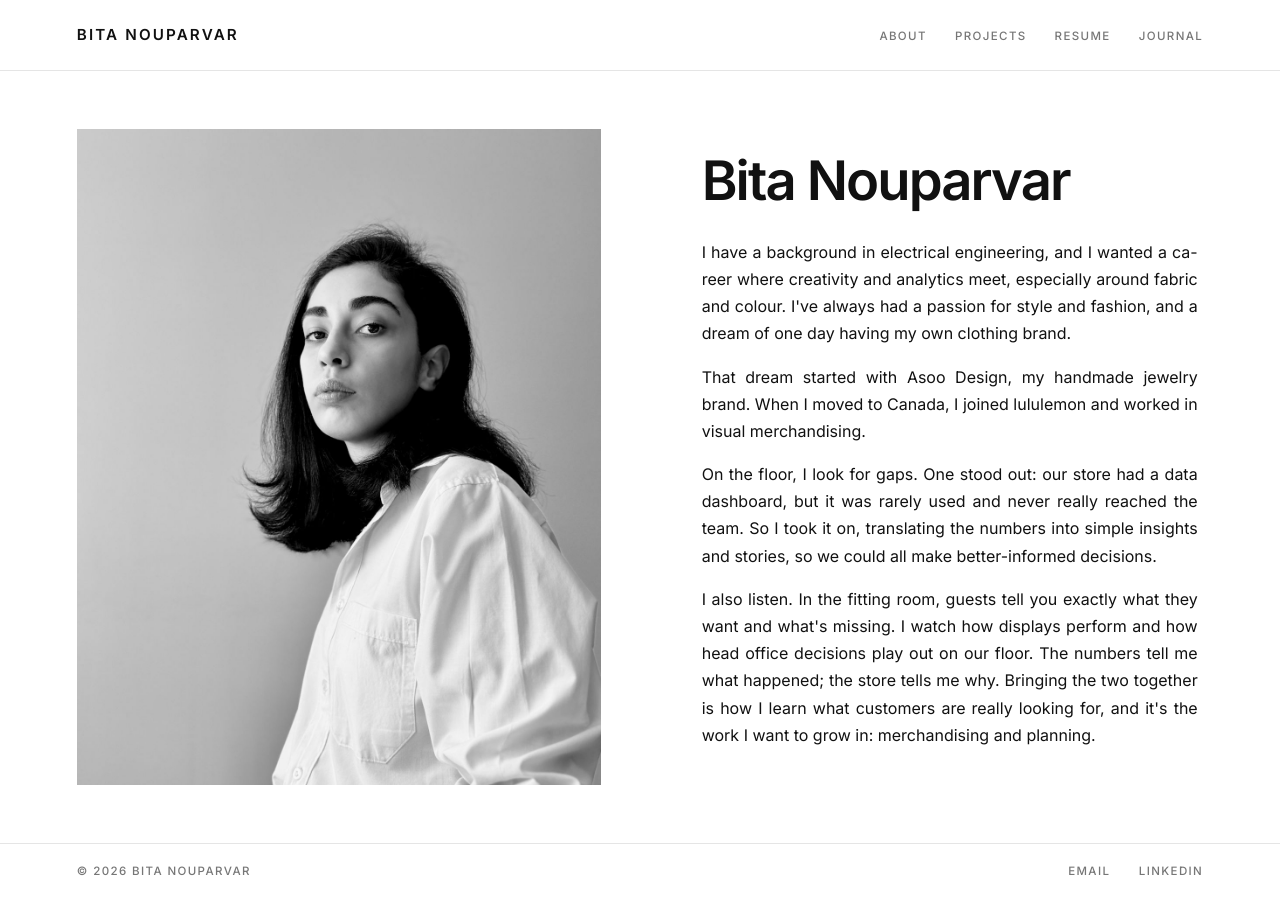
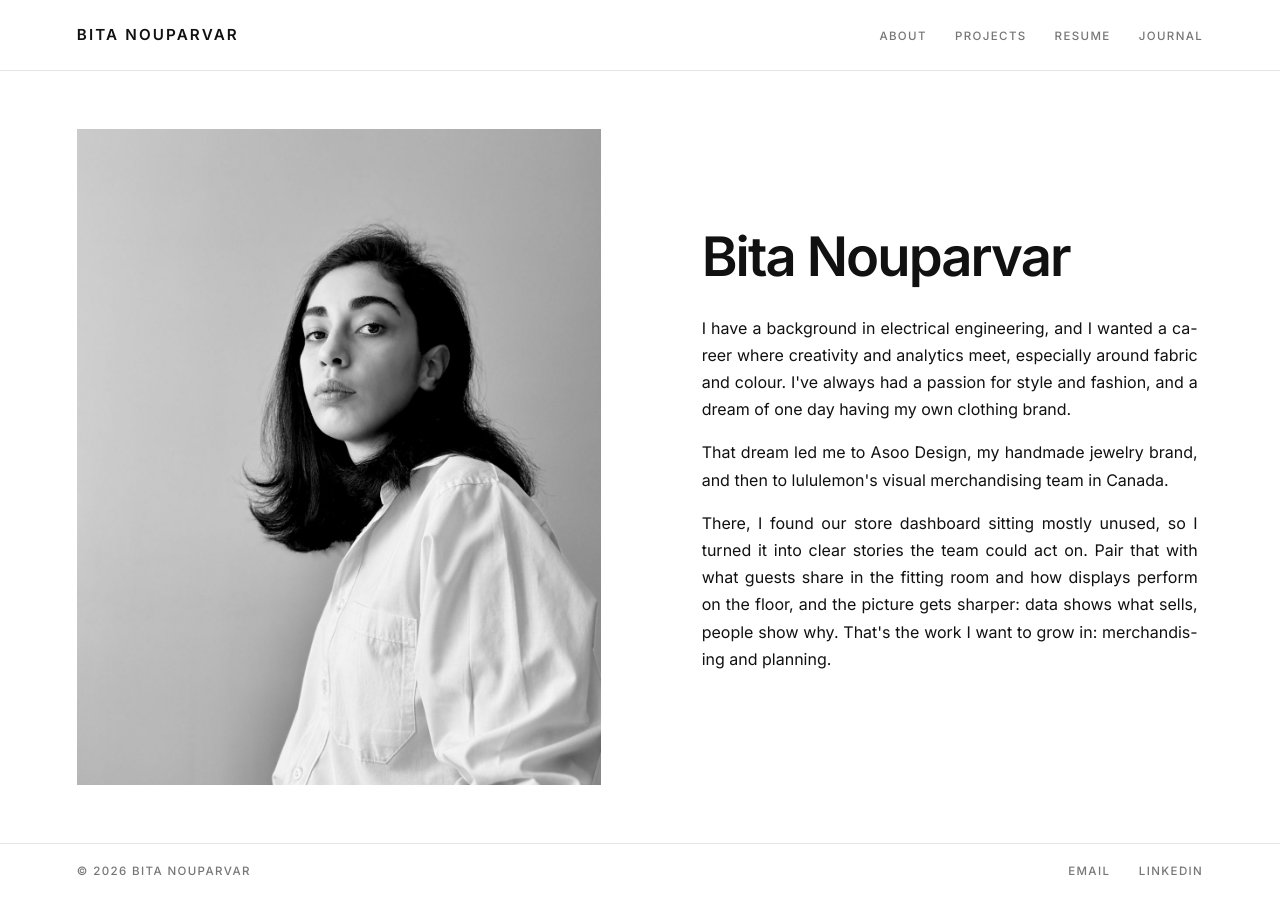
Before and after one commit to bitanp1994/bitanouparvar.com, a Jekyll site: the page built from index.html, in a window 1280 px wide. Built offline with Jekyll 4.4.1, drawn with Linux system fonts in a browser that asks for light colours.

Commit message:
Homepage brief: shorter story
Co-Authored-By: Claude Opus 5.5 <noreply@anthropic.com>
Claude-Session: https://claude.ai/code/session_011ZU1tgXn8aNEA1hgF5gWNT

```diff
--- a/index.html
+++ b/index.html
@@ -11,9 +11,8 @@ full: true
     <div>
       <h1>{{ site.name }}</h1>
       <p class="home-brief">I have a background in electrical engineering, and I wanted a career where creativity and analytics meet, especially around fabric and colour. I've always had a passion for style and fashion, and a dream of one day having my own clothing brand.</p>
-      <p class="home-brief">That dream started with Asoo Design, my handmade jewelry brand. When I moved to Canada, I joined lululemon and worked in visual merchandising.</p>
-      <p class="home-brief">On the floor, I look for gaps. One stood out: our store had a data dashboard, but it was rarely used and never really reached the team. So I took it on, translating the numbers into simple insights and stories, so we could all make better-informed decisions.</p>
-      <p class="home-brief">I also listen. In the fitting room, guests tell you exactly what they want and what's missing. I watch how displays perform and how head office decisions play out on our floor. The numbers tell me what happened; the store tells me why. Bringing the two together is how I learn what customers are really looking for, and it's the work I want to grow in: merchandising and planning.</p>
+      <p class="home-brief">That dream led me to Asoo Design, my handmade jewelry brand, and then to lululemon's visual merchandising team in Canada.</p>
+      <p class="home-brief">There, I found our store dashboard sitting mostly unused, so I turned it into clear stories the team could act on. Pair that with what guests share in the fitting room and how displays perform on the floor, and the picture gets sharper: data shows what sells, people show why. That's the work I want to grow in: merchandising and planning.</p>
     </div>
     {% if site.posts.size > 0 %}
     <div class="split-latest">
```
